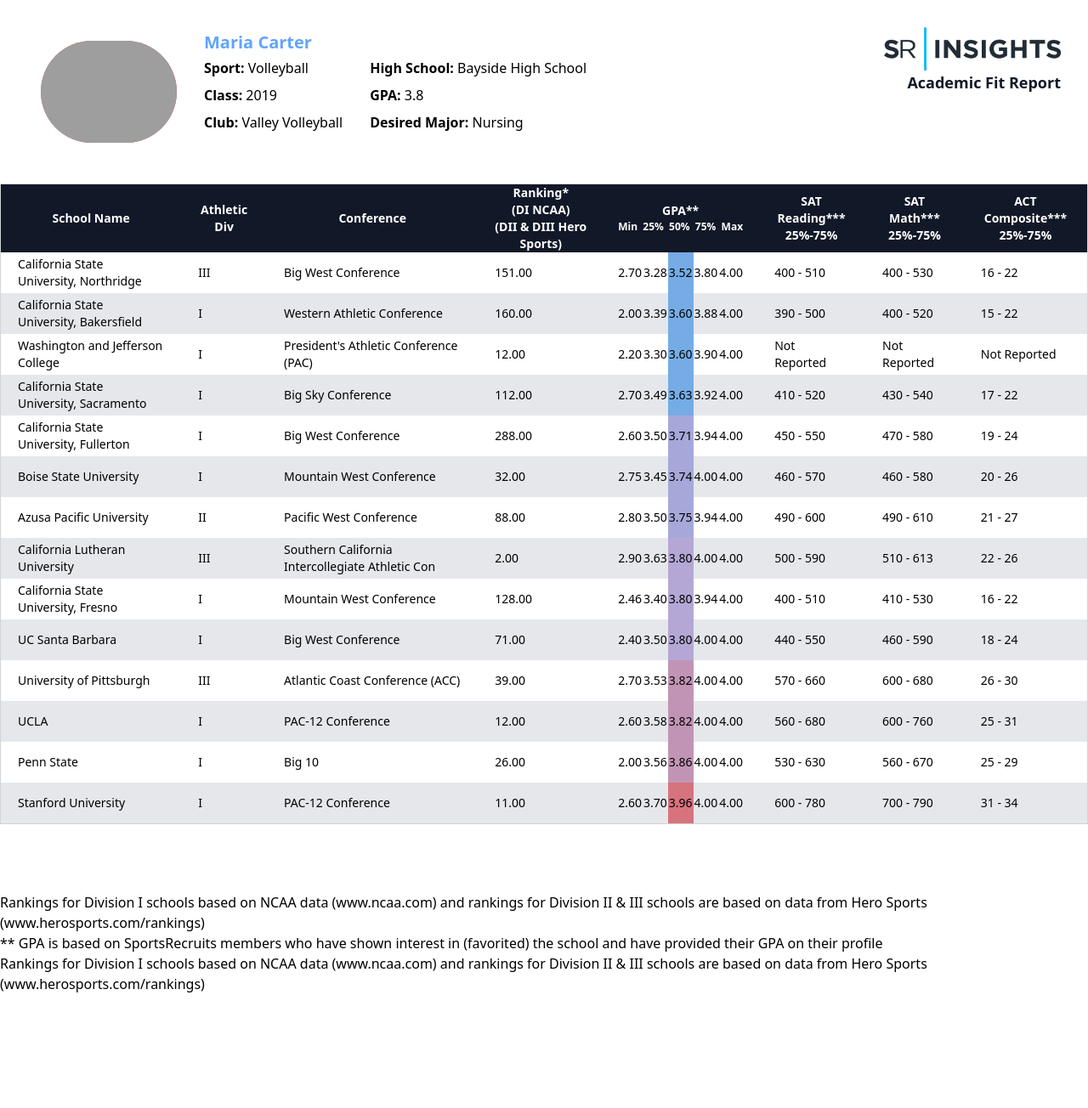
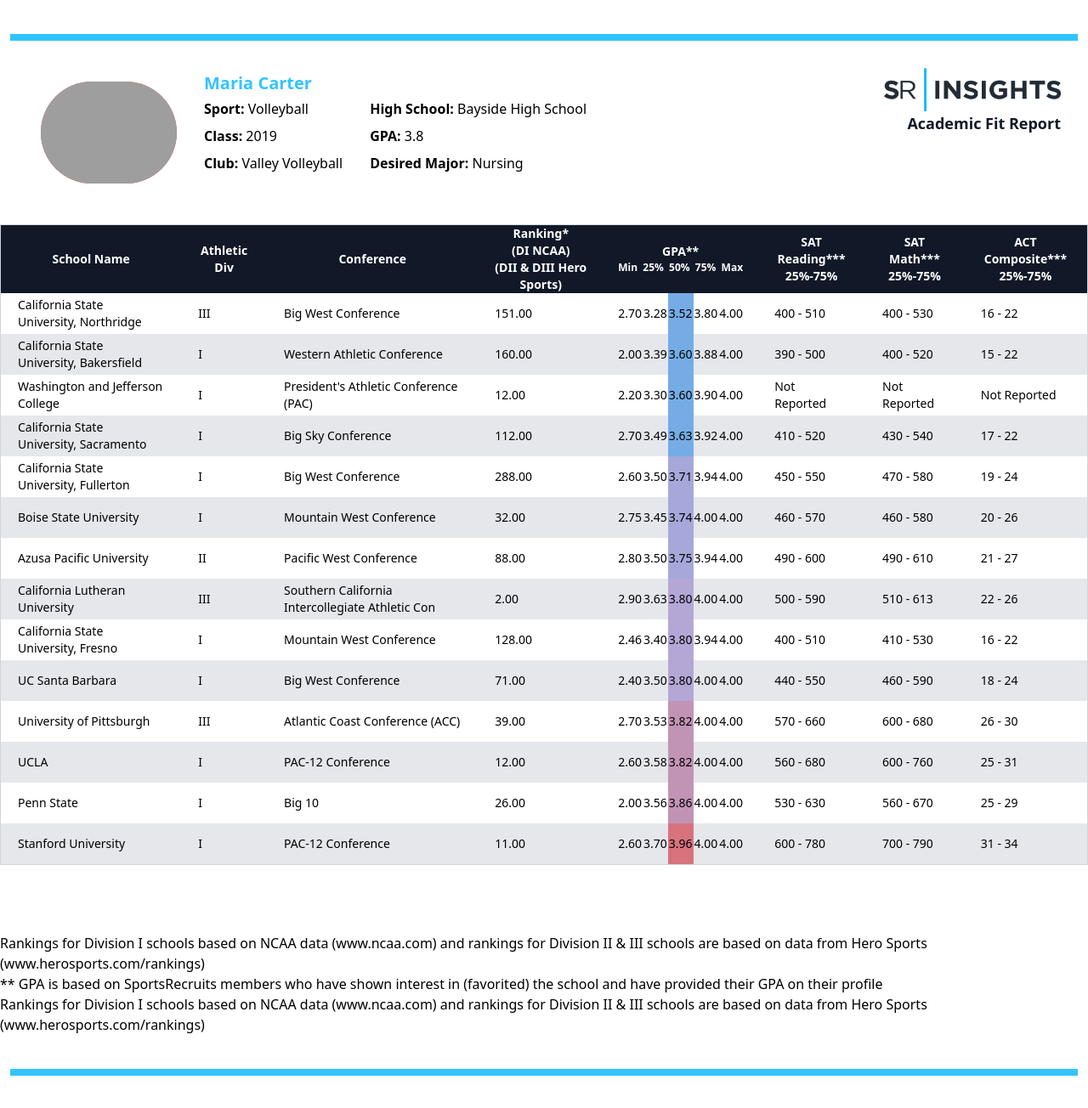
Before and after one commit to BaldracchiJonas/boilerplate_Interview, a Vue app: page / in a window 1280 px wide. Shown: the whole page at 85% size. Before the commit the page ends 1170 px from the top, so only its background shows below. Built offline with nearby package versions, Linux system fonts and the light colour scheme; grey boxes are pictures that could not be loaded.

Commit message:
create TableLineHeader comp and insightsBlue color

```diff
--- a/src/App.vue
+++ b/src/App.vue
@@ -1,9 +1,11 @@
 <template>
   <div class="flex justify-center">
     <div class="container">
+      <TableLineHeader/>
       <AcademicFitReport/>
       <TableReport :columns="columns"/>
       <TableFooter/>
+      <TableLineHeader class="mb-10"/>
     </div>
   </div>
 </template>
@@ -13,6 +15,7 @@
 import AcademicFitReport from "@/components/AcademicFitReport.vue";
 import TableReport from "@/components/TableReport.vue";
 import TableFooter from "@/components/TableFooter.vue";
+import TableLineHeader from "./components/TableLineHeader.vue";
 import columnsName from "@/assets/columnsName.json";
 
 const columns = ref(columnsName.data);
--- a/src/components/AcademicFitReport.vue
+++ b/src/components/AcademicFitReport.vue
@@ -12,7 +12,7 @@
             v-model="athleteNameInput"
             @blur="updateAthleteName"
             @keyup.enter="updateAthleteName"
-            class="max-w-md px-1 py-1 text-xl font-bold text-blue-400 rounded w-min focus:outline-none focus:ring-2 focus:ring-blue-600 focus:border-transparent"
+            class="max-w-md px-1 py-1 text-xl font-bold text-insightsBlue rounded w-min focus:outline-none focus:ring-2 focus:ring-insightsBlue focus:border-transparent"
           />
         </div>
 
--- /dev/null
+++ b/src/components/TableLineHeader.vue
@@ -0,0 +1,3 @@
+<template>
+    <div class="line h-2 bg-insightsBlue mt-10 mr-3 ml-3"></div>
+</template>
--- a/tailwind.config.js
+++ b/tailwind.config.js
@@ -2,7 +2,11 @@
     purge: ['./index.html', './src/**/*.{vue,js,ts,jsx,tsx}'],
     darkMode: false, // or 'media' or 'class'
     theme: {
-      extend: {},
+      extend: {
+            colors: {
+              insightsBlue: "#31c4ff",
+        }
+      },
     },
     variants: {
       extend: {},
```
